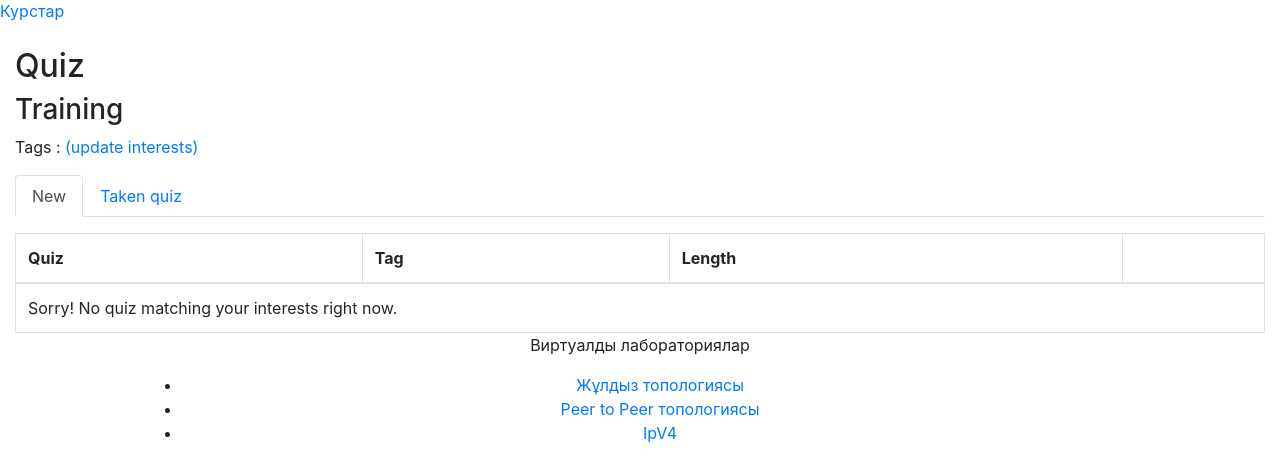
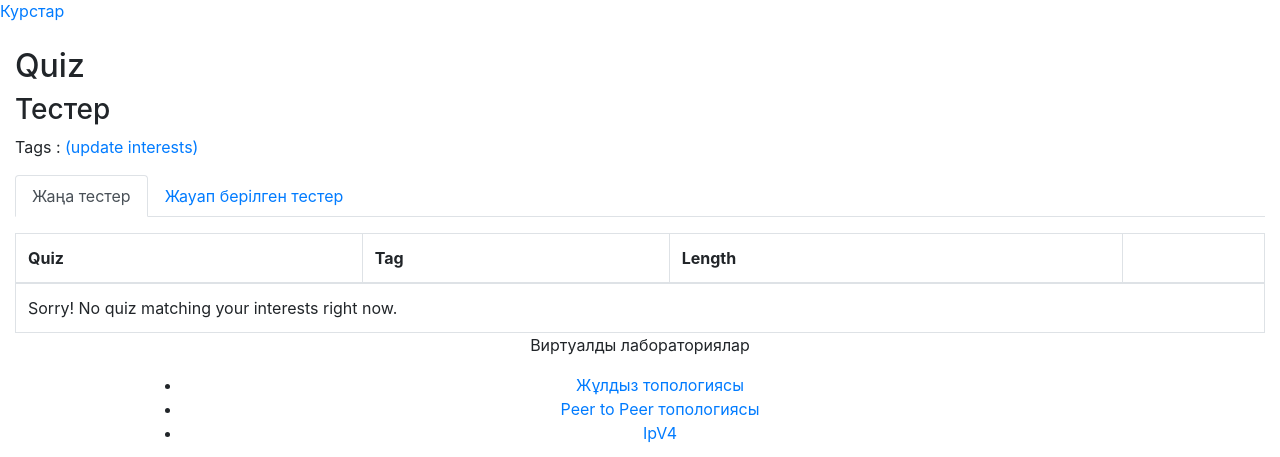
Before and after one commit to Bekbo01/testdjango, a Django app: template students/templates/students/student/quiz_list.html in a window 1280 px wide. Shown: the part 343-800 px from the top of the page. Run offline with Django 3.2, Linux system fonts and the light colour scheme; the template is opened without the code that fills it, so the values that code supplies are empty; parts of the project's set-up code (start-up, migrations or seed data) failed here and were passed over; some libraries are stand-ins or nearby versions.

Commit message:
Update _title.html

```diff
--- a/students/templates/students/student/_title.html
+++ b/students/templates/students/student/_title.html
@@ -1,5 +1,5 @@
 {% load i18n %}
-<h3>{% trans 'Training' %}</h3>
+<h3>{% trans 'Тестер' %}</h3>
 <p>
     {% trans 'Tags' %} : {% for tag in user.student.interests.all %} {{ tag.get_html_badge }} {% endfor %}
     <a href="{% url 'student_interests' %}">(update interests)</a>
@@ -7,9 +7,9 @@
 
 <ul class="nav nav-tabs mb-3">
   <li class="nav-item">
-    <a class="nav-link{% if active == 'new' %} active{% endif %}" href="{% url 'student_quiz_list' %}">{% trans 'New' %}</a>
+    <a class="nav-link{% if active == 'new' %} active{% endif %}" href="{% url 'student_quiz_list' %}">{% trans 'Жаңа тестер' %}</a>
   </li>
   <li class="nav-item">
-    <a class="nav-link{% if active == 'taken' %} active{% endif %}" href="{% url 'taken_quiz_list' %}">{% trans 'Taken quiz' %}</a>
+    <a class="nav-link{% if active == 'taken' %} active{% endif %}" href="{% url 'taken_quiz_list' %}">{% trans 'Жауап берілген тестер' %}</a>
   </li>
 </ul>
```
